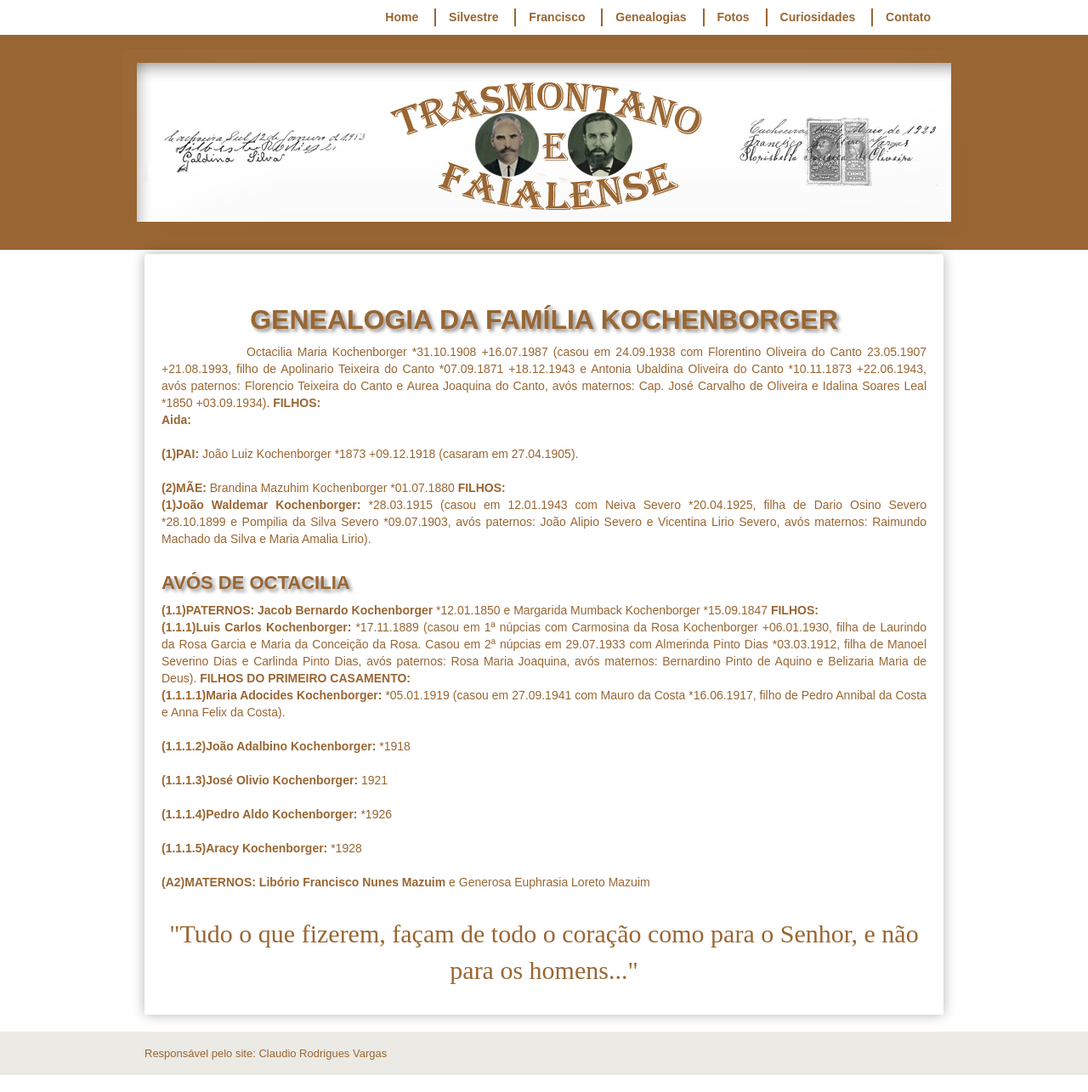
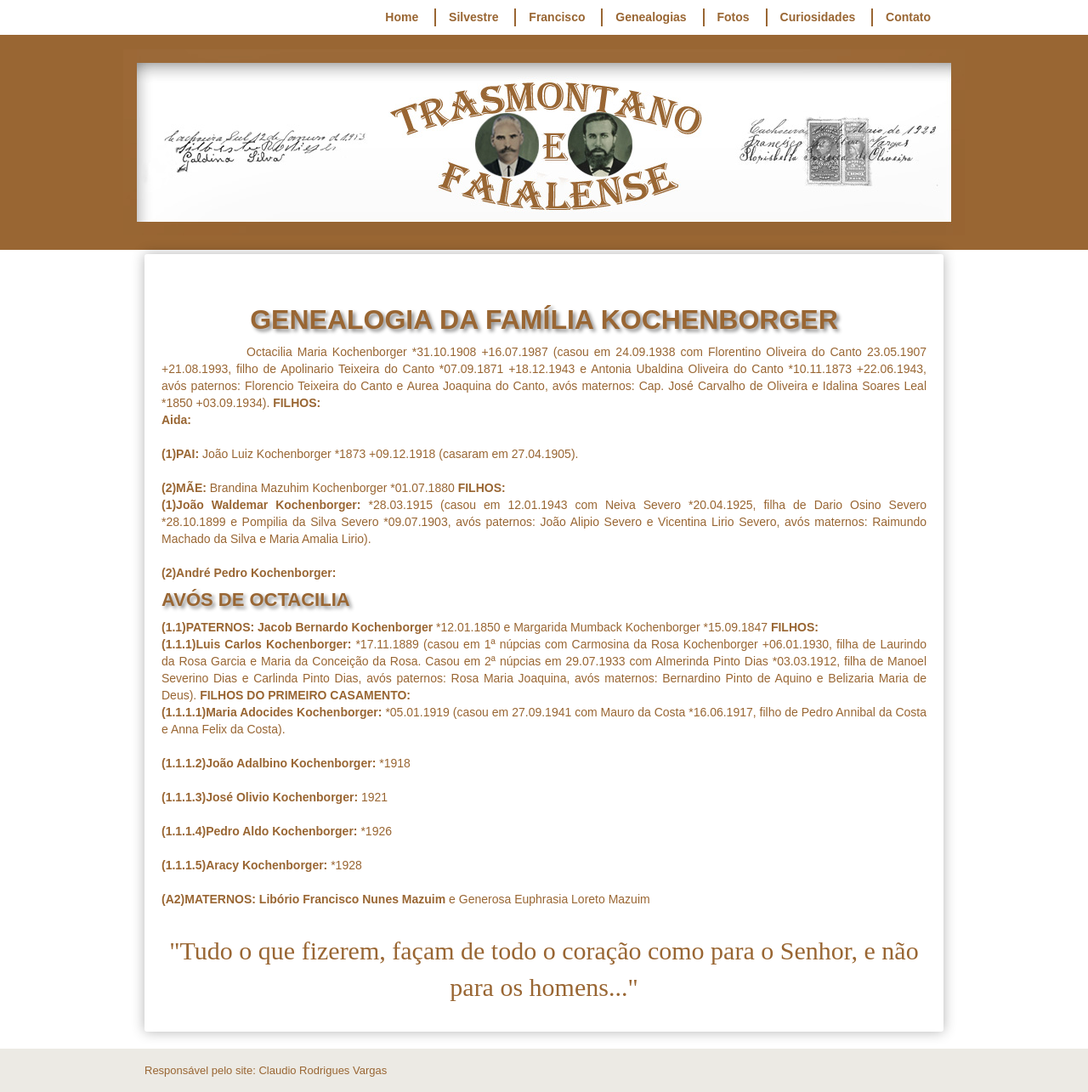
Before and after one commit to claudiovargas1955/claudiovargas1955.github.io, a Jekyll site: the page built from _pages/familia-kochenborger.html, in a window 1280 px wide. Shown: the whole page at 85% size. Built offline with Jekyll 4.4.1, drawn with Linux system fonts in a browser that asks for light colours; some web fonts are replaced; some of the changed lines change nothing that is shown.

Commit message:
Update familia-kochenborger.html

```diff
--- a/_pages/familia-kochenborger.html
+++ b/_pages/familia-kochenborger.html
@@ -109,6 +109,9 @@
   *28.10.1899 e Pompilia da Silva Severo *09.07.1903, avós paternos: João Alipio Severo e Vicentina Lirio Severo, avós maternos:
   Raimundo Machado da Silva e Maria Amalia Lirio). <br><br>
 
+  <b>(2)André Pedro Kochenborger: </b*23.03.1912 (casou em 24.04.1942 com Geni Bulsing *15.07.1923, filha de Julio Bulsing *19.11.1886 e
+  Hilda Augusta Moraes *06.01.1897). <br><br>
+
 <h4>AVÓS DE OCTACILIA</h4>
 <p><b>(1.1)PATERNOS: Jacob Bernardo Kochenborger </b>*12.01.1850 e Margarida Mumback Kochenborger *15.09.1847 <b>FILHOS: </b><br>
   <b>(1.1.1)Luis Carlos Kochenborger: </b>*17.11.1889 (casou em 1ª núpcias com Carmosina da Rosa Kochenborger +06.01.1930, filha de
```
